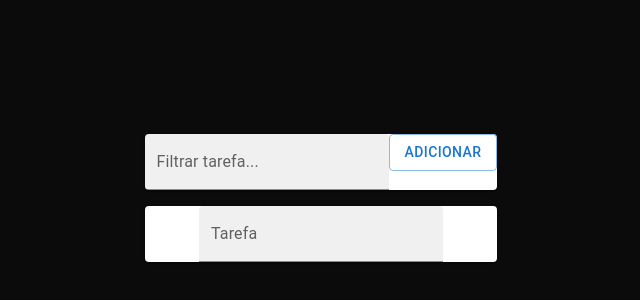
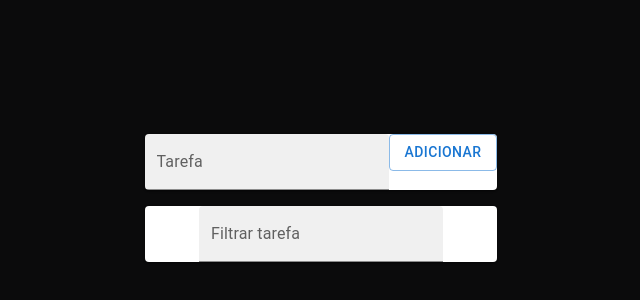
Before and after one commit to Hellraiser997/ToDo-List-, a React (Vite) app: page / in a window 1280 px wide. Shown: the part 202-502 px from the top of the page, without its empty margins (319-959 px from the left). Built offline with nearby package versions, Linux system fonts and the light colour scheme.

Commit message:
:bug: fix: alteração de label corrigida

```diff
--- a/src/components/Form.jsx
+++ b/src/components/Form.jsx
@@ -18,7 +18,7 @@ export default function Form({ adicionarTarefa }) {
         <TextField
         onChange={(e) => setTexto(e.target.value)}
         id="filled-basic"
-        label="Filtrar tarefa..."
+        label="Tarefa"
         variant="filled" />
         <Button
         variant="outlined"
--- a/src/pages/Home.jsx
+++ b/src/pages/Home.jsx
@@ -46,7 +46,7 @@ export default function Home() {
         <TextField
         onChange={(e) => setBuscar(e.target.value)}
         id="filled-basic"
-        label="Tarefa"
+        label="Filtrar tarefa"
         variant="filled"
         />
         </Paper>
```
